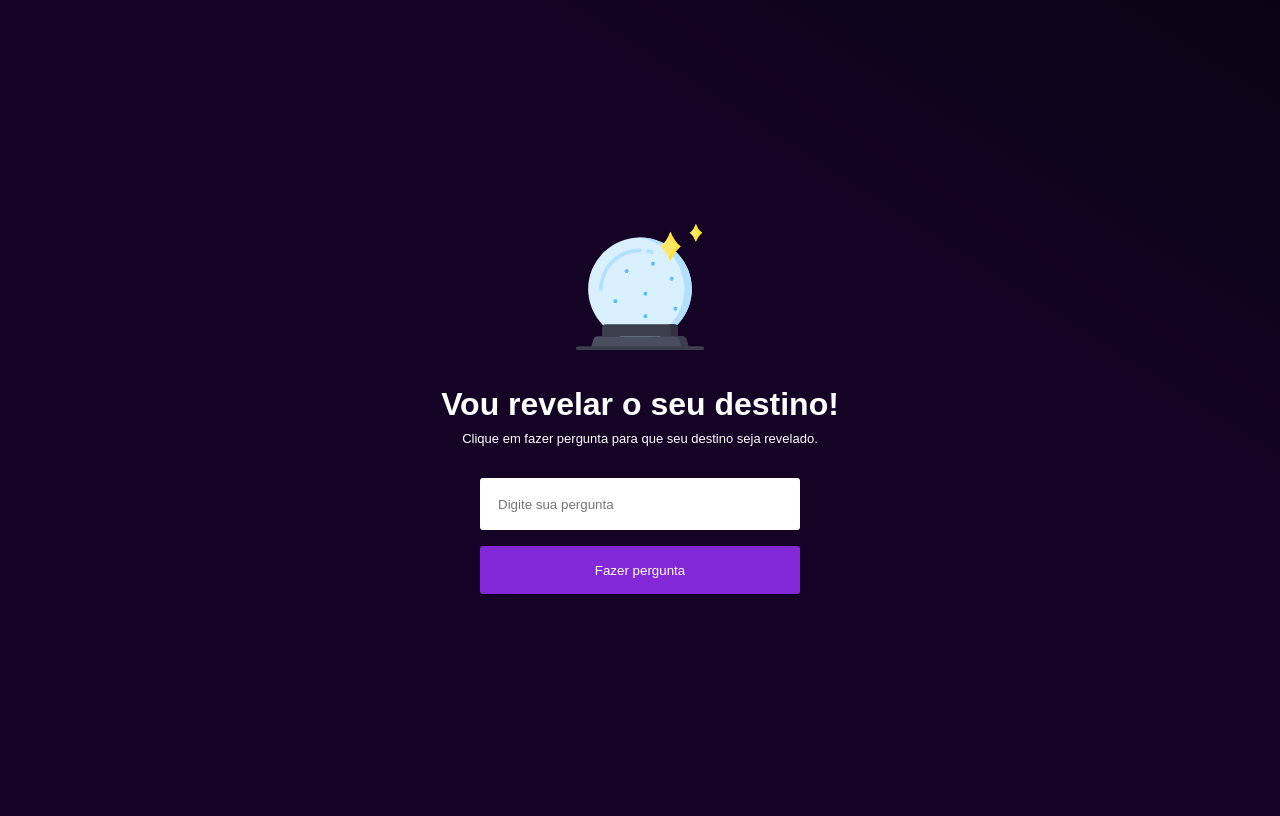
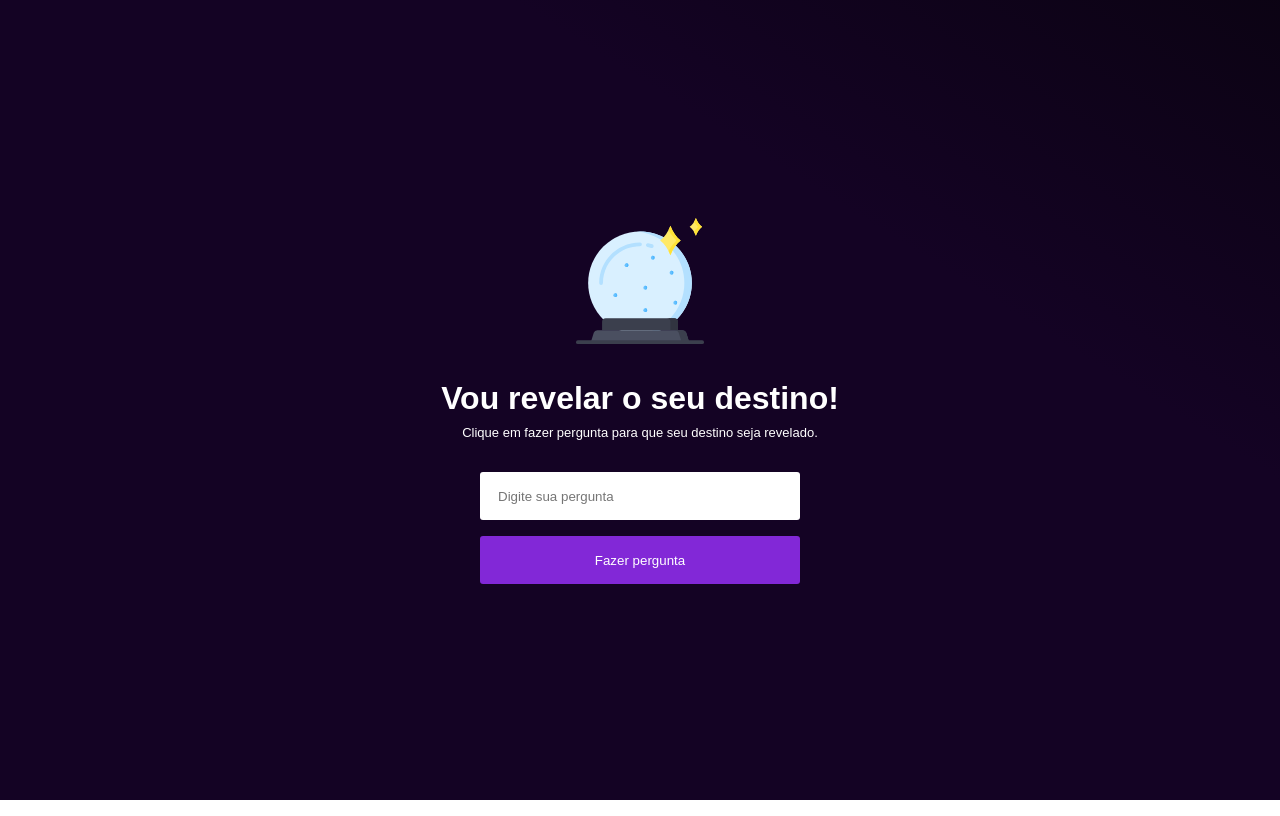
Before and after one commit to Israelfer/maratona-explorer, a plain HTML site: page index.html in a window 1280 px wide. Drawn offline with Linux system fonts and the light colour scheme.

Commit message:
Box-sizing =

```diff
--- a/style.css
+++ b/style.css
@@ -3,7 +3,8 @@
     margin:0;
     vertical-align:baseline;
     list-style:none;
-    border:0
+    border:0;
+    box-sizing: border-box;
     }
 
 :root {
```
